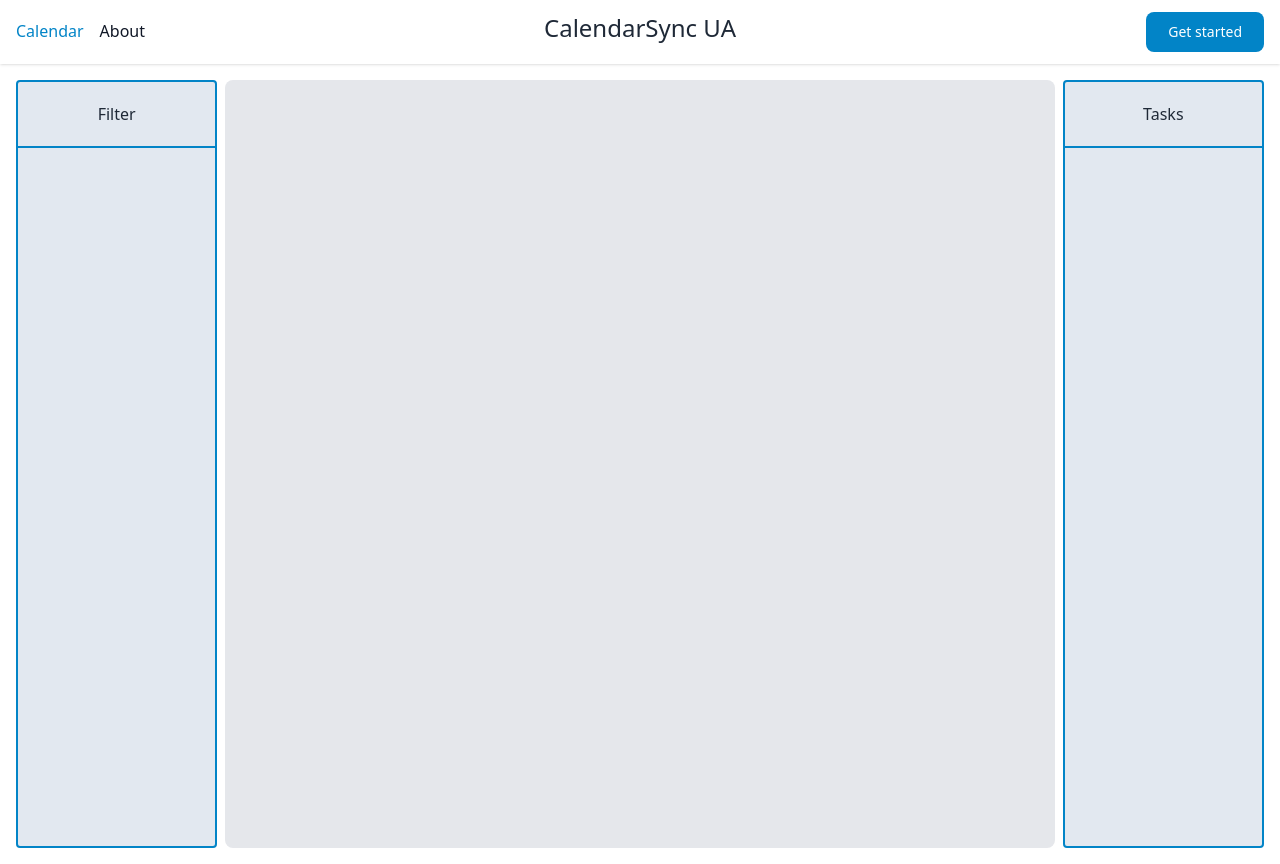
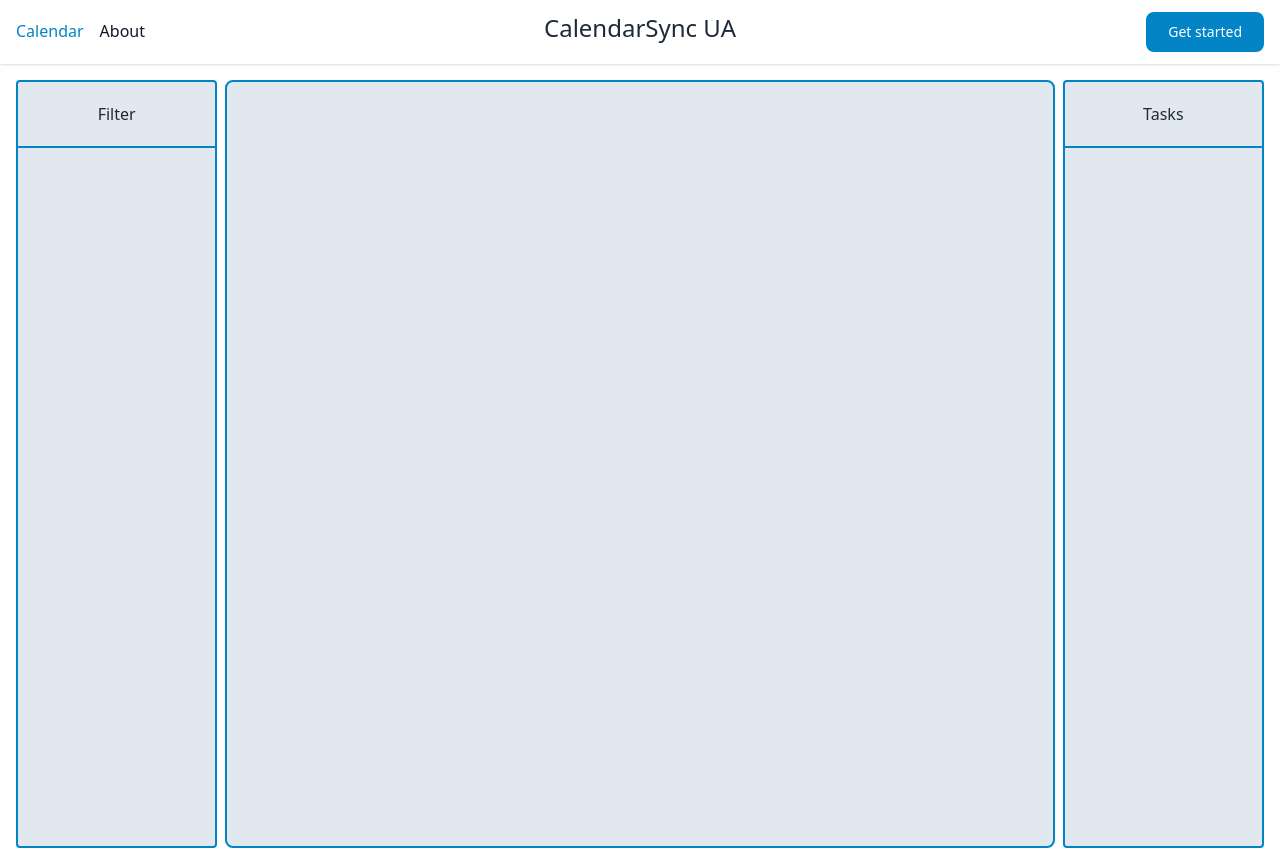
Before and after one commit to pedropintoo/CalendarSyncUA, a React (Vite) app: page / in a window 1280 px wide. Built offline with nearby package versions, Linux system fonts and the light colour scheme.

Commit message:
Calendar component with border

```diff
--- /dev/null
+++ b/src/components/Calendar.tsx
@@ -0,0 +1,18 @@
+
+
+
+
+function Calendar() {
+    return (
+        // <!-- Main  -->
+        <>
+        <div className="border-solid bg-slate-200 bg-gray-200 lg:col-span-4 rounded-lg border-2 border-sky-600 rounded">
+            <div>
+                <h1 className=""></h1>
+            </div>
+        </div>
+        </>
+     );
+}
+
+export default Calendar;
--- a/src/components/MainStructure.tsx
+++ b/src/components/MainStructure.tsx
@@ -1,3 +1,4 @@
+import Calendar from "./Calendar";
 import Filter from "./Filter";
 import Tasks from "./Tasks";
 
@@ -7,7 +8,7 @@ function MainStructure() {
         <>
         <div className="px-4 py-4 mx-auto grid lg:grid-cols-6 gap-2 min-h-screen">
             <Filter/>
-            <div className="bg-gray-200 lg:col-span-4 rounded-lg"></div>
+            <Calendar/>
             <Tasks/>
         </div>
         </>
```
